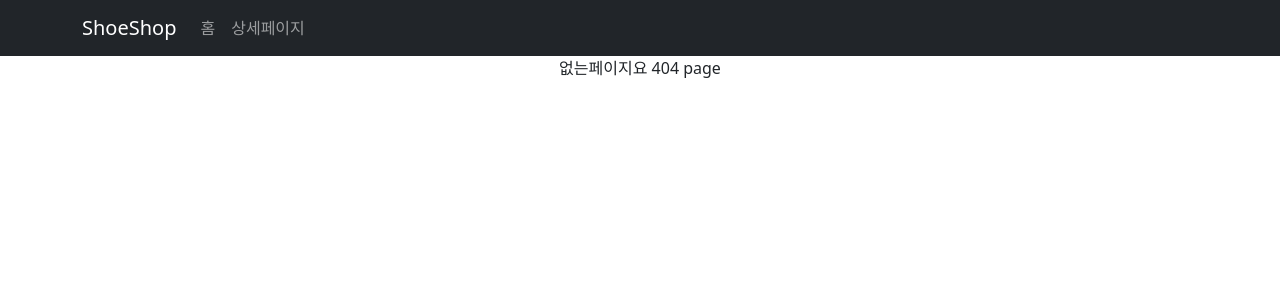
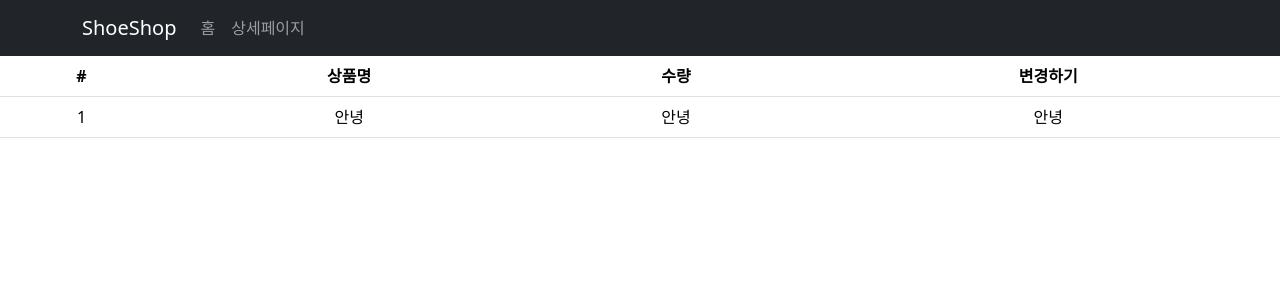
Before and after one commit to suzhanlee/react-shop, a React (Create React App) app: page /cart in a window 1280 px wide. Before the commit this address had no page. Shown: the top 300 px of the page. Built offline with nearby package versions, Linux system fonts and the light colour scheme.

Commit message:
setting : redux 세팅

```diff
--- a/package.json
+++ b/package.json
@@ -3,6 +3,7 @@
   "version": "0.1.0",
   "private": true,
   "dependencies": {
+    "@reduxjs/toolkit": "^2.3.0",
     "@testing-library/jest-dom": "^5.17.0",
     "@testing-library/react": "^13.4.0",
     "@testing-library/user-event": "^13.5.0",
@@ -11,6 +12,7 @@
     "react": "^18.3.1",
     "react-bootstrap": "^2.10.6",
     "react-dom": "^18.3.1",
+    "react-redux": "^9.1.2",
     "react-router-dom": "^6.28.0",
     "react-scripts": "5.0.1",
     "styled-components": "^6.1.13",
--- a/src/App.js
+++ b/src/App.js
@@ -11,6 +11,7 @@
 import Detail from "./pages/Detail.js";
 import About from "./pages/About.js";
 import axios from "axios";
+import Cart from "./pages/Cart.js";
 
 function App() {
     let [shoes, setShoes] = useState(data);
@@ -101,6 +102,8 @@
                     <Route path="location" element={<div>위치임</div>} />
                 </Route>
 
+                <Route path="/cart" element={<Cart></Cart>}></Route>
+
                 <Route path="*" element={<div>없는페이지요 404 page</div>} />
             </Routes>
         </div>
--- a/src/index.js
+++ b/src/index.js
@@ -4,14 +4,16 @@
 import App from "./App";
 import reportWebVitals from "./reportWebVitals";
 import { BrowserRouter } from "react-router-dom";
+import { Provider } from "react-redux";
+import store from "./store";
 
 const root = ReactDOM.createRoot(document.getElementById("root"));
 root.render(
-    <React.StrictMode>
+    <Provider store={store}>
         <BrowserRouter>
             <App />
         </BrowserRouter>
-    </React.StrictMode>,
+    </Provider>,
 );
 
 // If you want to start measuring performance in your app, pass a function
--- /dev/null
+++ b/src/pages/Cart.js
@@ -0,0 +1,27 @@
+import { Table } from "react-bootstrap";
+
+export default function Cart() {
+
+    return (
+        <div>
+            <Table>
+                <thead>
+                    <tr>
+                        <th>#</th>
+                        <th>상품명</th>
+                        <th>수량</th>
+                        <th>변경하기</th>
+                    </tr>
+                </thead>
+                <tbody>
+                    <tr>
+                        <td>1</td>
+                        <td>안녕</td>
+                        <td>안녕</td>
+                        <td>안녕</td>
+                    </tr>
+                </tbody>
+            </Table>
+        </div>
+    );
+}
--- /dev/null
+++ b/src/store.js
@@ -0,0 +1,5 @@
+import { configureStore } from "@reduxjs/toolkit";
+
+export default configureStore({
+    reducer: {},
+});
```
Also changed, not shown: 1 other file (tests, documents, lock files or other folders).
